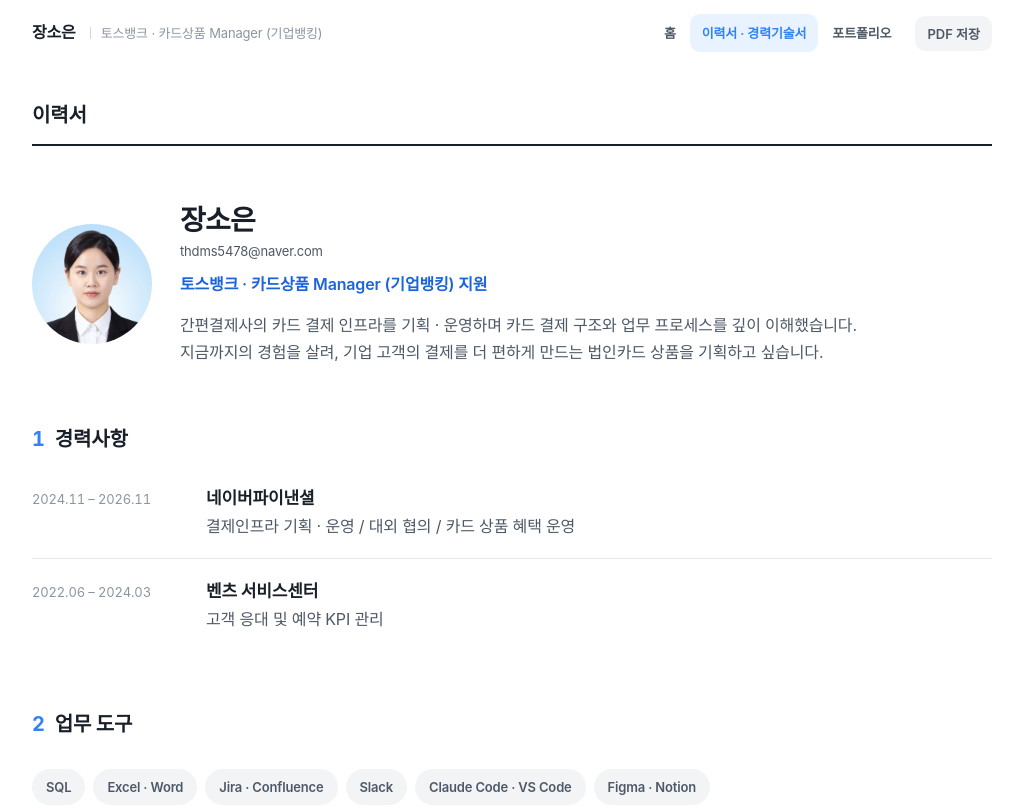
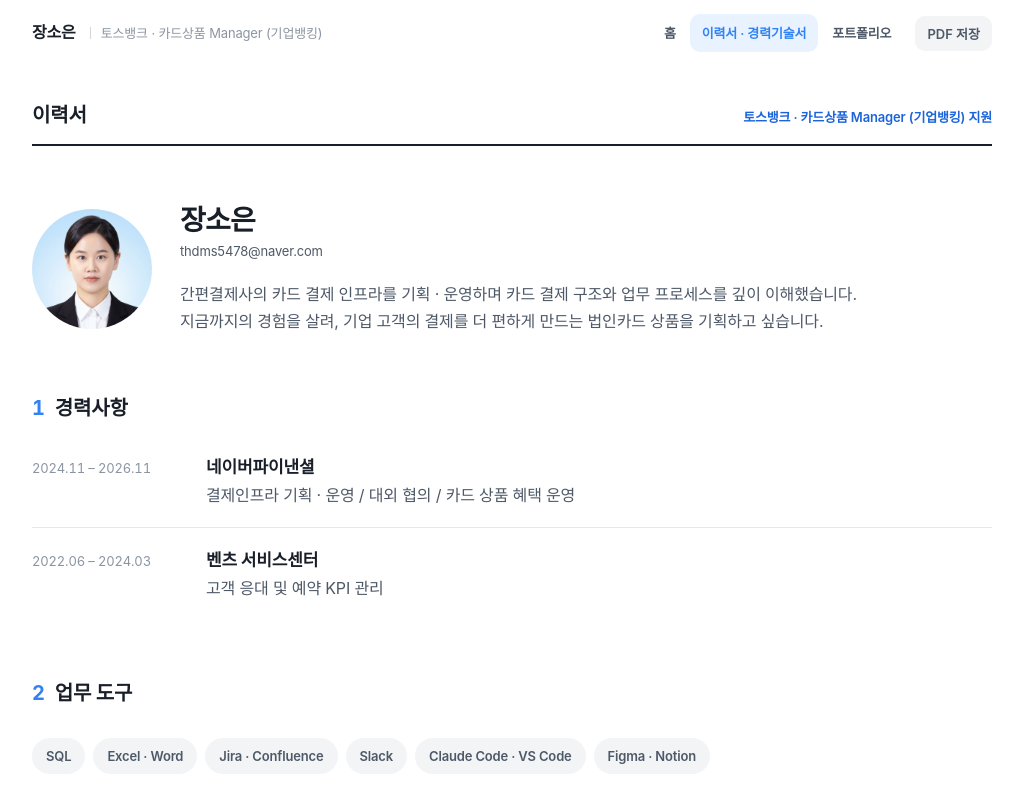
Before and after one commit to sejang5478/tossbank-cardproduct-manager, a plain HTML site: page resume.html in a window 1280 px wide. Shown: the top 808 px of the page, without its empty margins (128-1151 px from the left). Drawn offline with Linux system fonts and the light colour scheme; a web font is replaced by a local one.

Commit message:
이력서: 지원 직무 문구를 제목 줄 오른쪽 상단으로
Co-Authored-By: Claude Opus 5.5 <noreply@anthropic.com>

```diff
--- a/assets/css/style.css
+++ b/assets/css/style.css
@@ -385,3 +385,6 @@ h1, h2, h3 { letter-spacing: -0.025em; text-wrap: balance; font-weight: 700; }
 }
 .contact-line { color: var(--g700) !important; margin-bottom: 4px; }
 .role-line { margin-top: 2px; }
+.doc-label { display: flex; justify-content: space-between; align-items: baseline; gap: 12px; flex-wrap: wrap; }
+.doc-role { font-size: var(--ts); font-weight: 600; color: var(--blue-d); }
+@media print { .doc-role { font-size: var(--ts) !important; } }
--- a/resume.html
+++ b/resume.html
@@ -23,7 +23,7 @@
   <button class="btn-print" type="button" data-print>PDF 저장</button>
 </div></header>
 <main class="wrap resume-page" style="gap:56px">
-  <p class="doc-label">이력서</p>
+  <div class="doc-label"><span>이력서</span><span class="doc-role">토스뱅크 · 카드상품 Manager (기업뱅킹) 지원</span></div>
   <section class="print-only cover">
     <h1 class="cover-h">카드로 결제할 수 있게 만들어 왔습니다.<br><em>이제 그 카드를 만들고 싶습니다.</em></h1>
   </section>
@@ -35,7 +35,6 @@
       <div>
         <h1>장소은</h1>
         <p class="contact-line">thdms5478@naver.com</p>
-        <p class="role-line">토스뱅크 · 카드상품 Manager (기업뱅킹) 지원</p>
         <p class="lead">간편결제사의 카드 결제 인프라를 기획 · 운영하며 카드 결제 구조와 업무 프로세스를 깊이 이해했습니다.<br>지금까지의 경험을 살려, 기업 고객의 결제를 더 편하게 만드는 법인카드 상품을 기획하고 싶습니다.</p>
       </div>
     </div>
```
Also changed, not shown: 1 other file.
